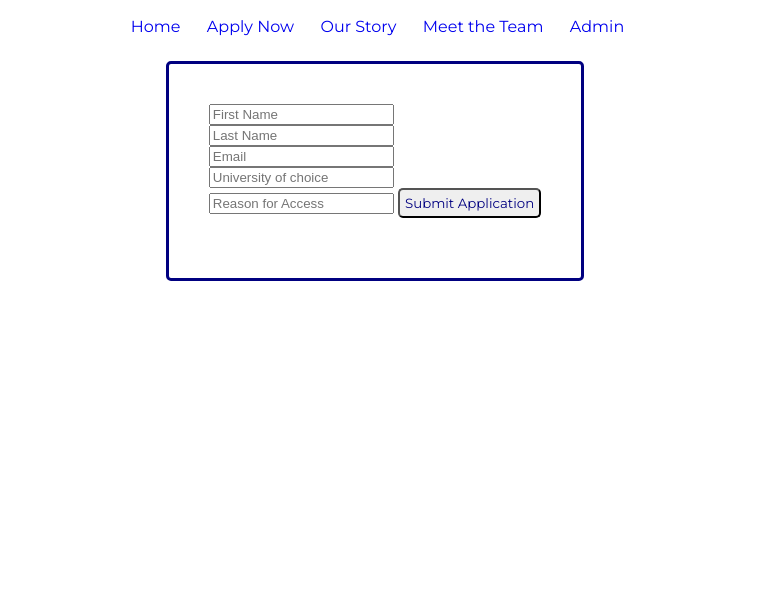
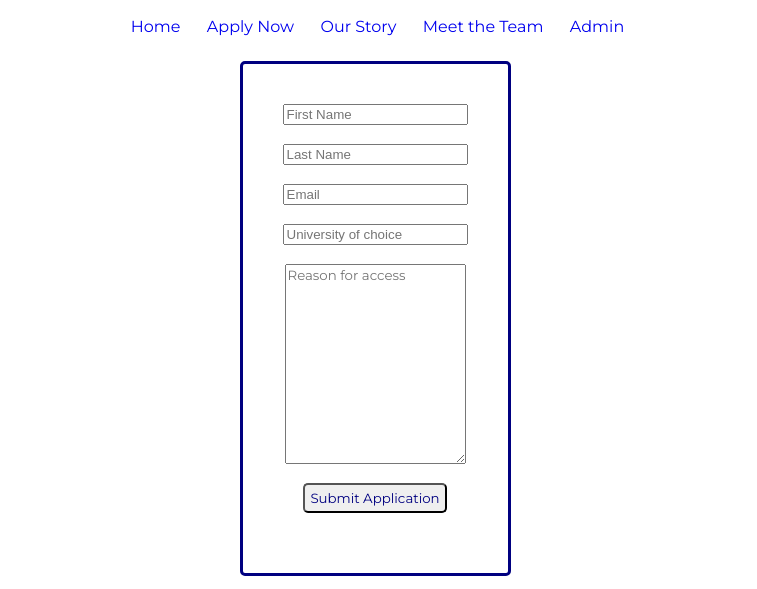
Before and after one commit to ndhbASC6/demo-day-StudioSummer, a plain HTML site: page application.html in a window 1280 px wide. Shown: the part 233-822 px from the top of the page, without its empty margins (261-1018 px from the left). Before the commit the page ends 800 px from the top, so only its background shows below. Drawn offline with nearby package versions, Linux system fonts and the light colour scheme.

Commit message:
more css

```diff
--- a/application.html
+++ b/application.html
@@ -53,9 +53,10 @@
             <br>
             <input id="university" placeholder="University of choice">
             <br>
-            <input id="reason" placeholder="Reason for Access">
+            <textarea id="reason" placeholder="Reason for access"></textarea>
+            <br>
             <button id="complete" type="submit">Submit Application</button>
-        </div>
+                 </div>
         </div>
     </form>
 
--- a/lib/style.css
+++ b/lib/style.css
@@ -37,7 +37,7 @@ a:hover{
     flex-direction: column;
     align-items:center;
     margin-right:5px;
-
+    font-family: 'Montserrat', sans-serif;
 }
 
 img{
@@ -161,4 +161,20 @@ padding-bottom: 60px;
 
 #complete{
     color:navy;
+
 }
+
+#reason{
+    /* width:100%; */
+    height:200px;
+    box-sizing: border-box;
+    word-break: break-word;
+    font-family: 'Montserrat', sans-serif;
+}
+
+#app-card.card{
+    display:flex;
+    flex-direction: column;
+    align-items: center;
+
+}
```
